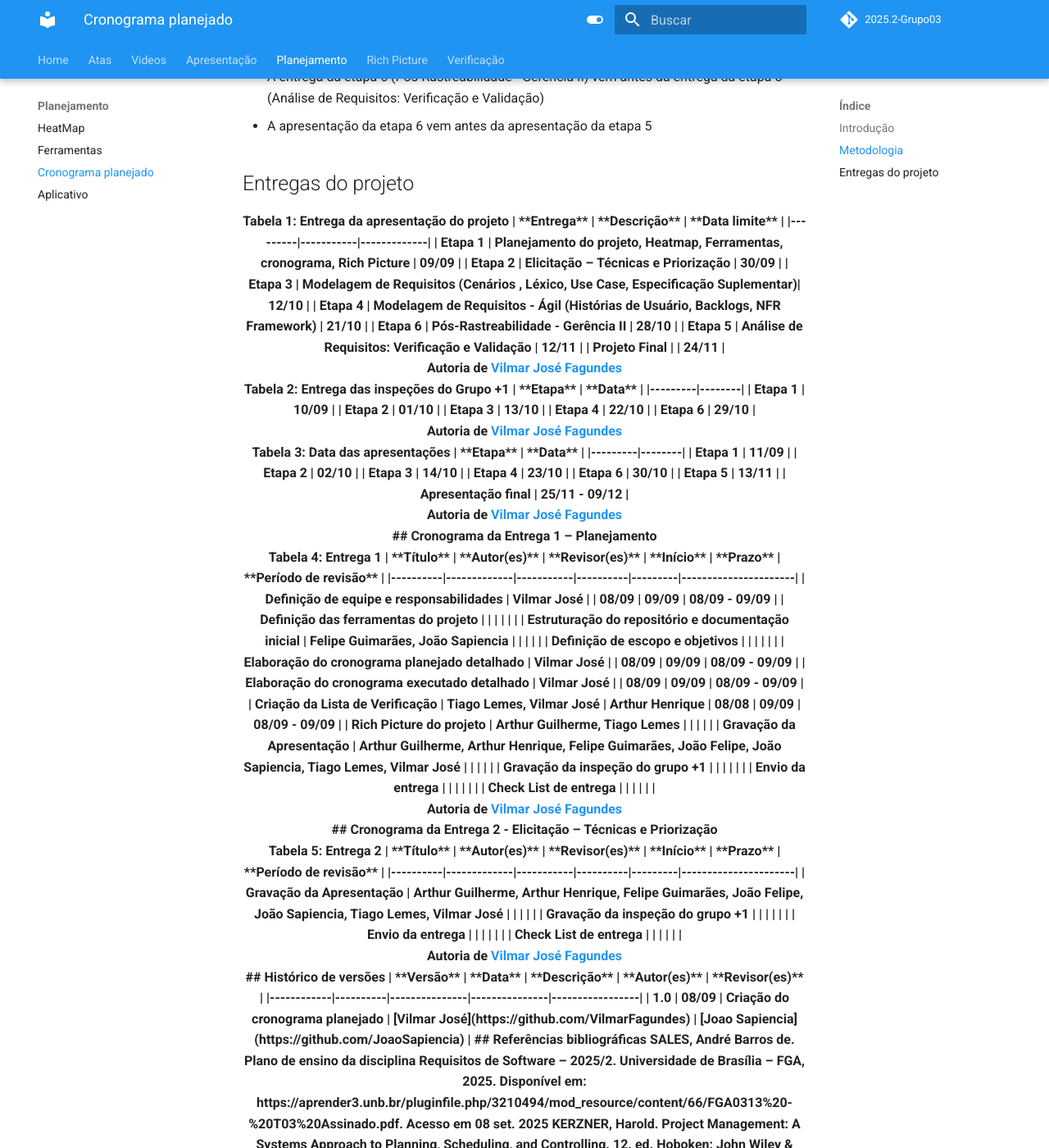
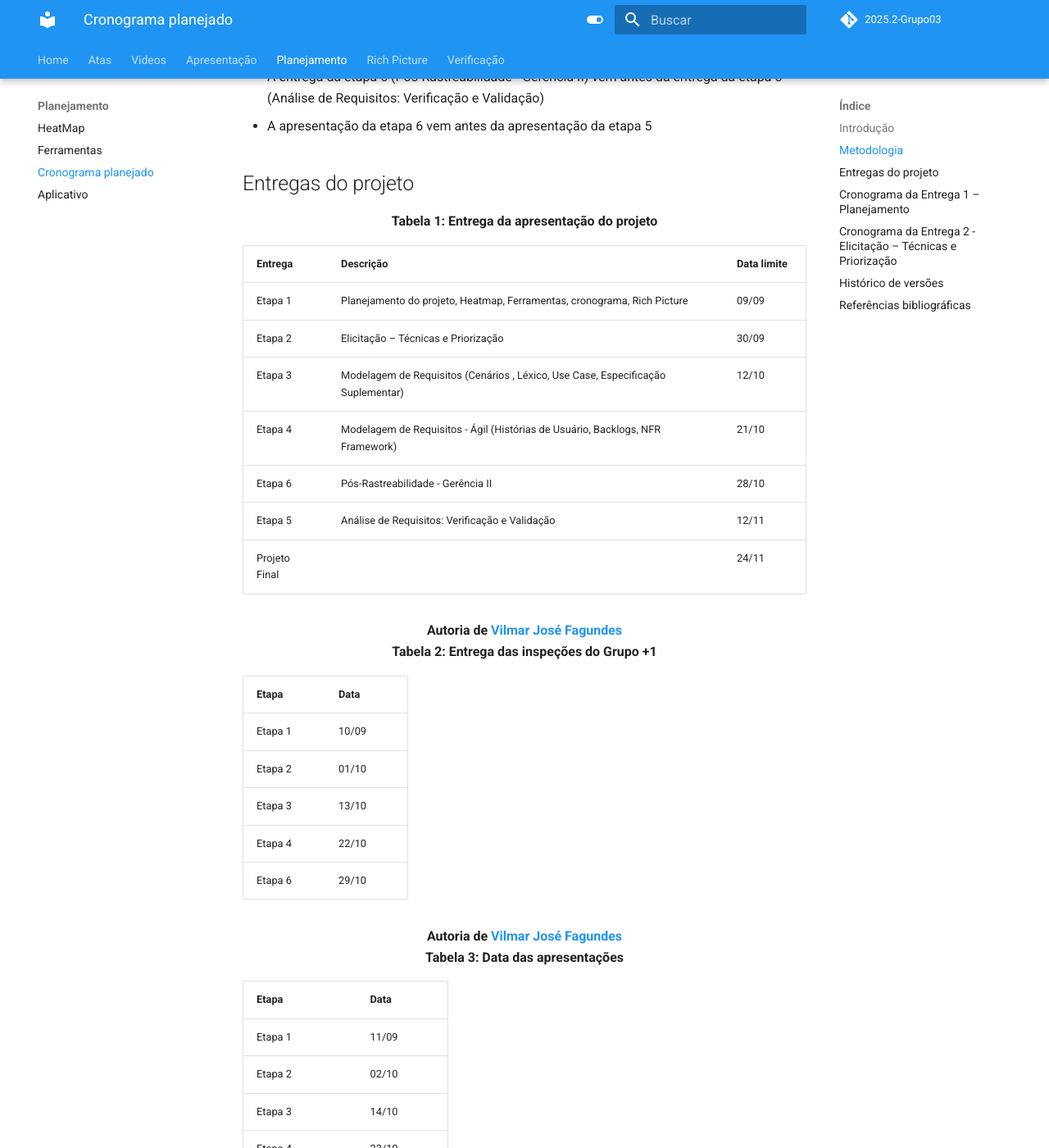
Before and after one commit to Requisitos-de-Software/2025.2-Grupo03, an MkDocs documentation site: the page built from docs/Planejamento/cronograma_planejado.md, in a window 1280 px wide and 1400 px high, scrolled down 525 px. Shown: the whole window at 82% size. Built offline with MkDocs 1.6.1 and Material for MkDocs 9.7.7, drawn with Linux system fonts in a browser that asks for light colours; comment, search, counter and statistics services are not loaded; some of the changed text lies outside the part shown.

Commit message:
Update cronograma_planejado.md
Correção de código

```diff
--- a/docs/Planejamento/cronograma_planejado.md
+++ b/docs/Planejamento/cronograma_planejado.md
@@ -12,7 +12,7 @@ O cronograma planejado foi baseado nas datas oficiais do [plano de ensino](https
 
 ## Entregas do projeto
 
-<div align="center"><strong>Tabela 1: Entrega da apresentação do projeto
+<div align="center"><strong>Tabela 1: Entrega da apresentação do projeto</strong></div>
 
 | **Entrega** | **Descrição** | **Data limite** |
 |---------|-----------|-------------|
@@ -26,7 +26,7 @@ O cronograma planejado foi baseado nas datas oficiais do [plano de ensino](https
 
 <div align="center"><strong>Autoria de <a href="https://github.com/VilmarFagundes">Vilmar José Fagundes</a></strong></div>
 
-<div align="center"><strong>Tabela 2: Entrega das inspeções do Grupo +1
+<div align="center"><strong>Tabela 2: Entrega das inspeções do Grupo +1</strong></div>
 
 | **Etapa** | **Data** |
 |---------|--------|
@@ -38,7 +38,7 @@ O cronograma planejado foi baseado nas datas oficiais do [plano de ensino](https
 
 <div align="center"><strong>Autoria de <a href="https://github.com/VilmarFagundes">Vilmar José Fagundes</a></strong></div>
 
-<div align="center"><strong>Tabela 3: Data das apresentações
+<div align="center"><strong>Tabela 3: Data das apresentações</strong></div>
 
 | **Etapa** | **Data** |
 |---------|--------|
@@ -54,7 +54,7 @@ O cronograma planejado foi baseado nas datas oficiais do [plano de ensino](https
 
 ## Cronograma da Entrega 1 – Planejamento
 
-<div align="center"><strong>Tabela 4: Entrega 1
+<div align="center"><strong>Tabela 4: Entrega 1</strong></div>
 
 | **Título** | **Autor(es)** | **Revisor(es)** | **Início** | **Prazo** | **Período de revisão** |
 |----------|-------------|-----------|----------|---------|----------------------|
@@ -75,7 +75,8 @@ O cronograma planejado foi baseado nas datas oficiais do [plano de ensino](https
 <div align="center"><strong>Autoria de <a href="https://github.com/VilmarFagundes">Vilmar José Fagundes</a></strong></div>
 
 ## Cronograma da Entrega 2 - Elicitação – Técnicas e Priorização
-<div align="center"><strong>Tabela 5: Entrega 2
+
+<div align="center"><strong>Tabela 5: Entrega 2</strong></div>
 
 | **Título** | **Autor(es)** | **Revisor(es)** | **Início** | **Prazo** | **Período de revisão** |
 |----------|-------------|-----------|----------|---------|----------------------|
```
